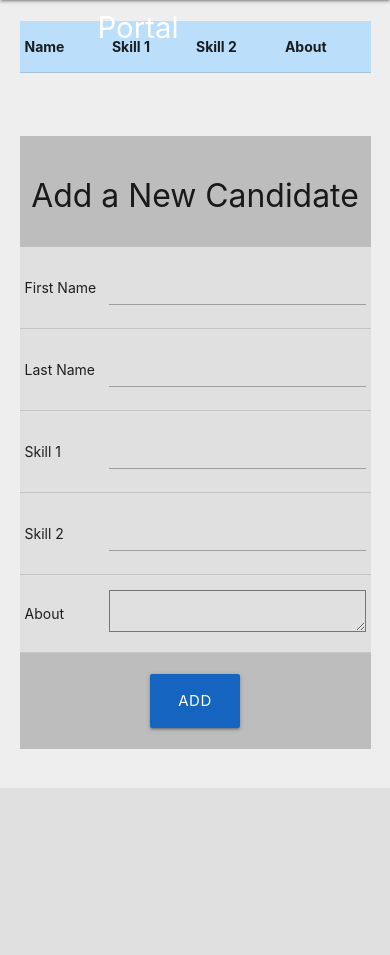
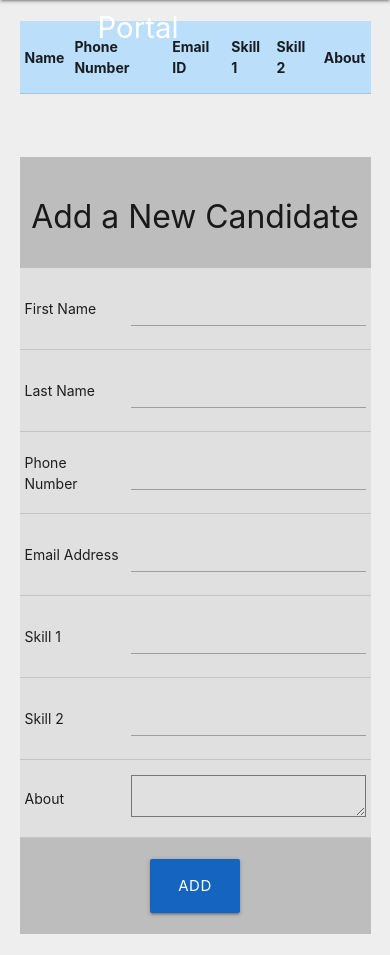
Before and after one commit to nayan2000/Recruitments-Portal, a Django app: page /recportal/candidates/ in a window 390 px wide. Shown: the part 56-1011 px from the top of the page. Before the commit the page ends 844 px from the top, so only its background shows below. Run offline with Django 3.2, Linux system fonts and the light colour scheme; the visitor is signed in with stand-in values (Sample User, id 1); data that the repository does not hold is empty.

Commit message:
Candidate model extended to include phone number and email address.

```diff
--- a/Base/recportal/models.py
+++ b/Base/recportal/models.py
@@ -56,6 +56,8 @@ class Candidate(models.Model):
         recommended is for the recommendations feature'''
     first_name = models.CharField(max_length=50, null=False)
     last_name = models.CharField(max_length=50, null=False)
+    ph = models.CharField(max_length=12, null=False)
+    email = models.CharField(max_length=50, null=False)
     about = models.TextField(default='', blank=True)
     skill1 = models.CharField(max_length=100, default='', blank=True)
     skill2 = models.CharField(max_length=100, default='', blank=True)
--- a/Base/recportal/templates/recportal/candidates.html
+++ b/Base/recportal/templates/recportal/candidates.html
@@ -22,6 +22,8 @@
 
         <tr>
           <td colspan="2"><b> Name </b></td>
+          <td colspan="2"><b> Phone Number </b></td>
+          <td colspan="2"><b> Email ID </b></td>
           <td><b> Skill 1 </b></td>
           <td><b> Skill 2 </b></td>
           <td><b> About </b></td>
@@ -30,6 +32,8 @@
         {% for candidate in data %}
         <tr {% if forloop.counter0|divisibleby:2 %} class="teal lighten-5" {% else %} class="teal lighten-4" {% endif %}>
           <td colspan="2"><a href="{% url 'recportal:profile' candidate.first_name candidate.last_name %}"> {{candidate.first_name}} {{candidate.last_name}} </a> </td>
+          <td colspan="2"> {{candidate.ph}} </td>
+          <td colspan="2"> {{candidate.email}} </td>
           <td> {{ candidate.skill1 }} </td>
           <td> {{ candidate.skill2 }} </td>
           <td colspan="3"> {{candidate.about}} </td>
@@ -74,6 +78,16 @@
           </tr>
 
           <tr>
+            <td> Phone Number </td>
+            <td> <input type="number" name="ph" required /> </td>
+          </tr>
+
+          <tr>
+            <td> Email Address </td>
+            <td> <input type="email" name="email" maxlength="50" required /> </td>
+          </tr>
+
+          <tr>
             <td> Skill 1 </td>
             <td> <input type="text" name="skill1" maxlength="100" /> </td>
           </tr>
--- a/Base/recportal/templates/recportal/mycandidates.html
+++ b/Base/recportal/templates/recportal/mycandidates.html
@@ -13,6 +13,8 @@
 
         <tr>
           <td colspan="2"><b> Name </b></td>
+          <td colspan="2"><b> Phone Number </b></td>
+          <td colspan="2"><b> Email ID </b></td>
           <td><b> Skill 1 </b></td>
           <td><b> Skill 2 </b></td>
           <td><b> About </b></td>
@@ -21,6 +23,8 @@
         {% for candidate in data %}
         <tr {% if forloop.counter0|divisibleby:2 %} class="teal lighten-5" {% else %} class="teal lighten-4" {% endif %}>
           <td colspan="2"><a href="{% url 'recportal:profile' candidate.first_name candidate.last_name %}"> {{candidate.first_name}} {{candidate.last_name}} </a> </td>
+          <td colspan="2"> {{candidate.ph}} </td>
+          <td colspan="2"> {{candidate.email}} </td>
           <td> {{ candidate.skill1 }} </td>
           <td> {{ candidate.skill2 }} </td>
           <td colspan="3"> {{candidate.about}} </td>
--- a/Base/recportal/views.py
+++ b/Base/recportal/views.py
@@ -1,3 +1,4 @@
+import re
 from datetime import datetime
 
 from django.conf import settings
@@ -25,6 +26,17 @@ def Candidates(request):
         try:
             first_name = data['first_name']
             last_name = data['last_name']
+
+            ph = data["ph"]
+            if not re.match(r'(^[0-9]{10}$)', ph) or re.match(r'(^[0-9]{12}$)', ph):
+                messages.add_message(request, messages.ERROR, 'Invalid phone number.')
+                return redirect('recportal:candidates')
+
+            email = data["email"]
+            if not re.match(r"(^[a-zA-Z0-9_.+-]+@[a-zA-Z0-9-]+\.[a-zA-Z0-9-.]+$)",email):
+                messages.add_message(request, messages.ERROR, 'Invalid email address.')
+                return redirect('recportal:candidates')
+
             try:
                 skill1 = data['skill1']
             except:
@@ -38,12 +50,13 @@ def Candidates(request):
             except:
                 about = ''
 
-        except:
-            messages.add_message(request, messages.ERROR, 'essential data missing.')
+        except Exception as err:
+            print(err)
+            messages.add_message(request, messages.ERROR, 'Essential data missing.')
             return redirect('recportal:candidates')
 
-        Candidate.objects.create(first_name=first_name, last_name=last_name, skill1=skill1, skill2=skill2, about=about ,approved=False)
-        messages.add_message(request, messages.INFO, 'candidate successfully created!')
+        Candidate.objects.create(first_name=first_name, last_name=last_name, ph=ph, email=email, skill1=skill1, skill2=skill2, about=about ,approved=False)
+        messages.add_message(request, messages.INFO, 'Candidate successfully created!')
         return redirect('recportal:candidates')
 
     else:
--- /dev/null
+++ b/Base/to_add.txt
@@ -0,0 +1,2 @@
+next:
+edit candidate via. same candidate form (if first name and last name match)
```
